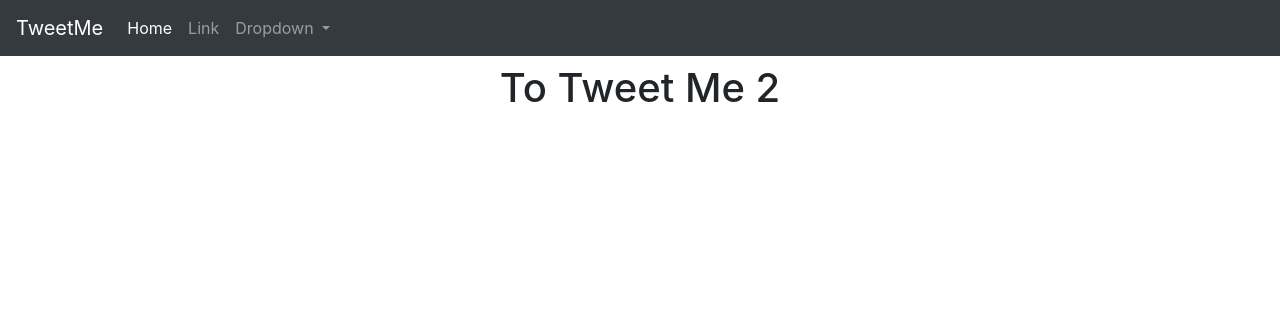
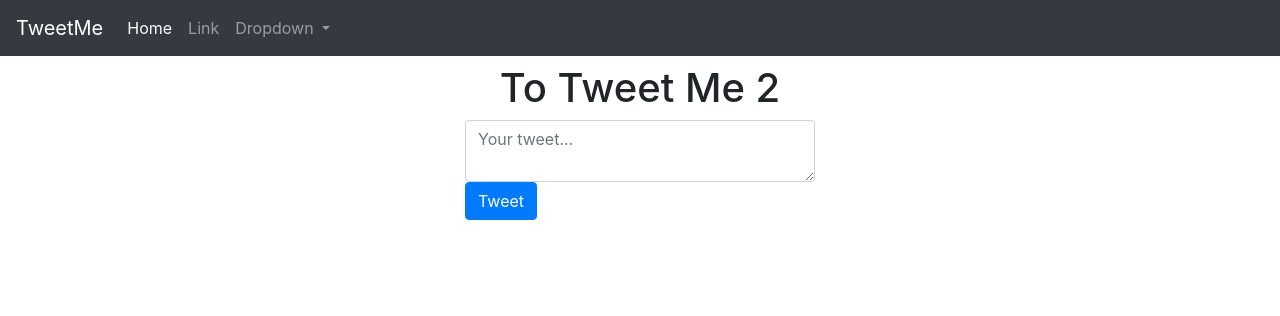
Before and after one commit to michael132/python-django-twitter-clone, a Django app: page / in a window 1280 px wide. Shown: the top 316 px of the page. Run offline with Django 3.2, Linux system fonts and the light colour scheme; data that the repository does not hold is empty; some libraries are stand-ins or nearby versions.

Commit message:
add tweets form to home page like it's supposed to be

```diff
--- a/templates/pages/home.html
+++ b/templates/pages/home.html
@@ -6,6 +6,16 @@
     <div class="row text-center">
         <div class="col">
             <h1>To Tweet Me 2</h1>
+        </div>
+    </div>
+    <div class="row">
+        <div class="col-md-4 mx-auto col-10">
+            <form class="form" method="POSt" action="/create-tweet/">
+                {% csrf_token %}
+                <input type="hidden" value="/" name="next">
+                <textarea class="form-control" name="content" placeholder="Your tweet..."></textarea>
+                <button class="btn btn-primary" type="submit">Tweet</button>
+            </form>
         </div>
     </div>
     <div class="row" id="tweets">
```
